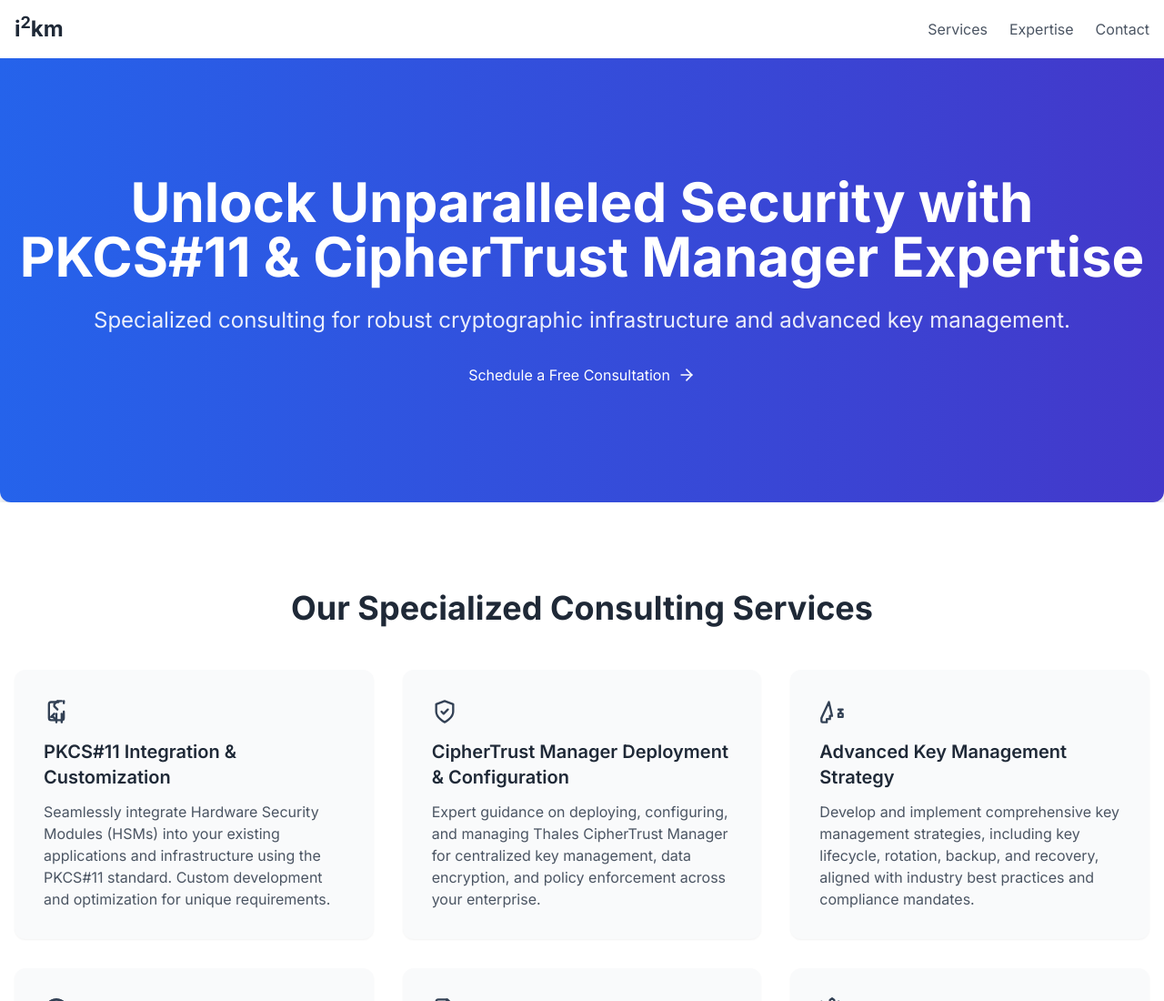
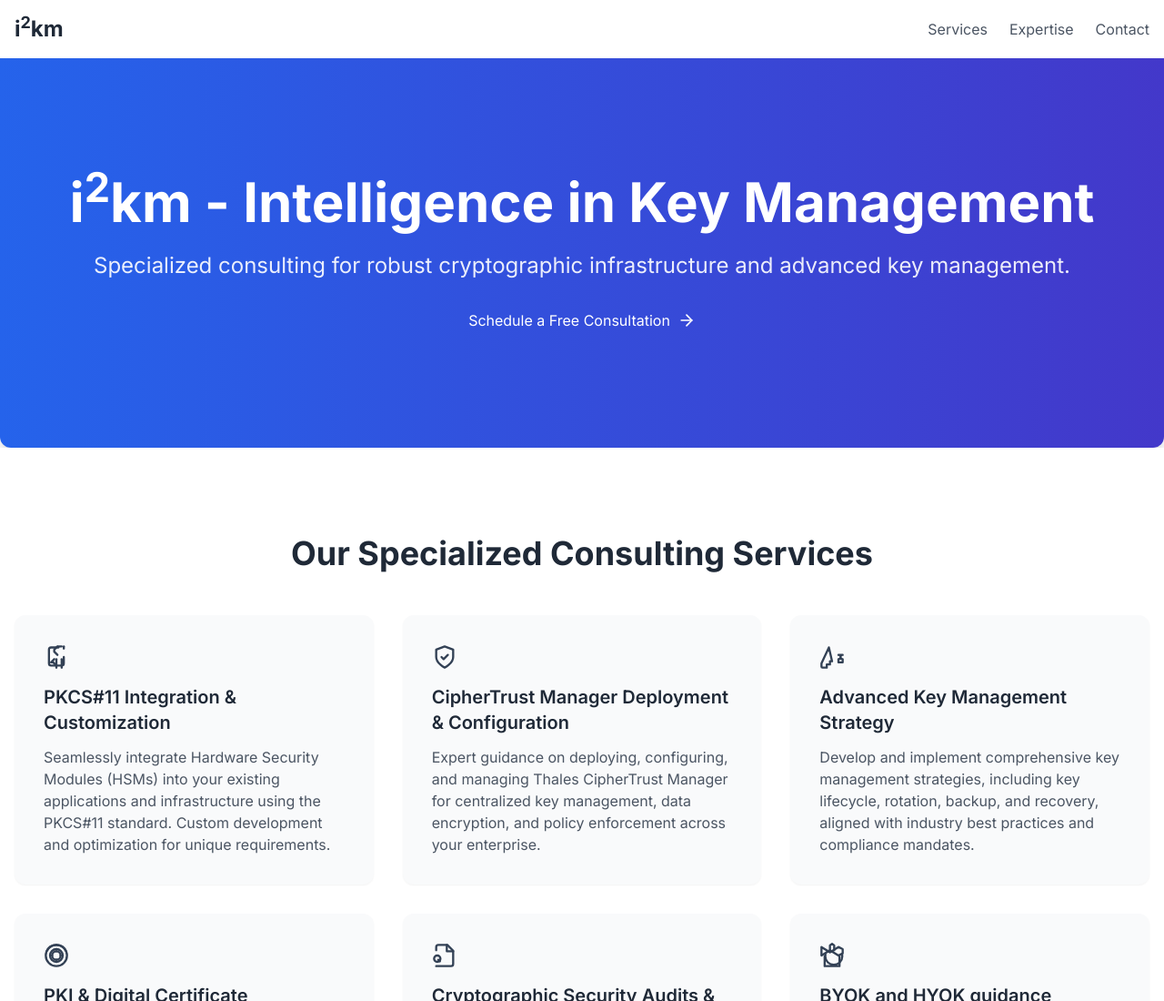
Before and after one commit to robi2km/robi2km, a plain HTML site: page index.html in a window 1280 px wide. Shown: the top 1100 px of the page at 91% size. Drawn offline with nearby package versions, Linux system fonts and the light colour scheme.

Commit message:
updating banner for i2km

```diff
--- a/index.html
+++ b/index.html
@@ -50,7 +50,7 @@
     <section class="bg-gradient-to-r from-blue-600 to-indigo-700 text-white py-20 md:py-32 text-center rounded-b-xl shadow-lg">
         <div class="container mx-auto px-4">
             <h1 class="text-4xl md:text-6xl font-extrabold leading-tight mb-6">
-                Unlock Unparalleled Security with <br class="hidden md:inline">PKCS#11 & CipherTrust Manager Expertise
+		    i<sup>2</sup>km - Intelligence in Key Management
             </h1>
             <p class="text-xl md:text-2xl mb-8 opacity-90">
                 Specialized consulting for robust cryptographic infrastructure and advanced key management.
```
